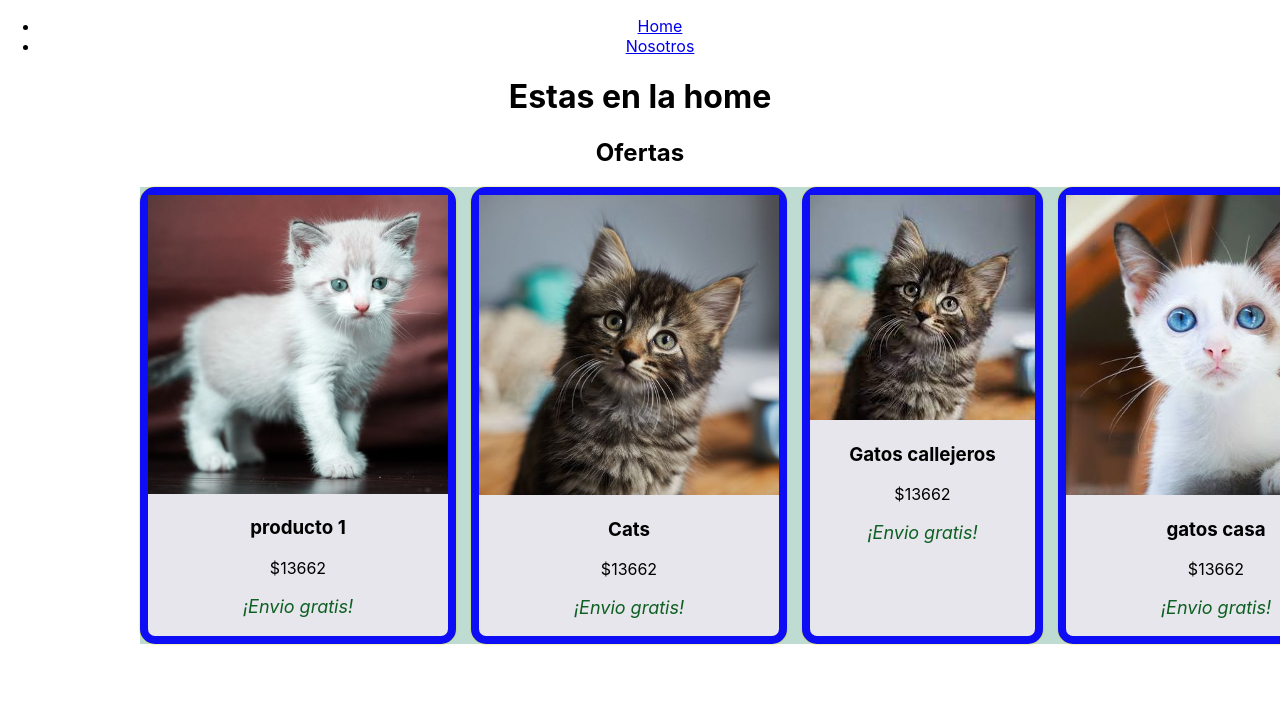
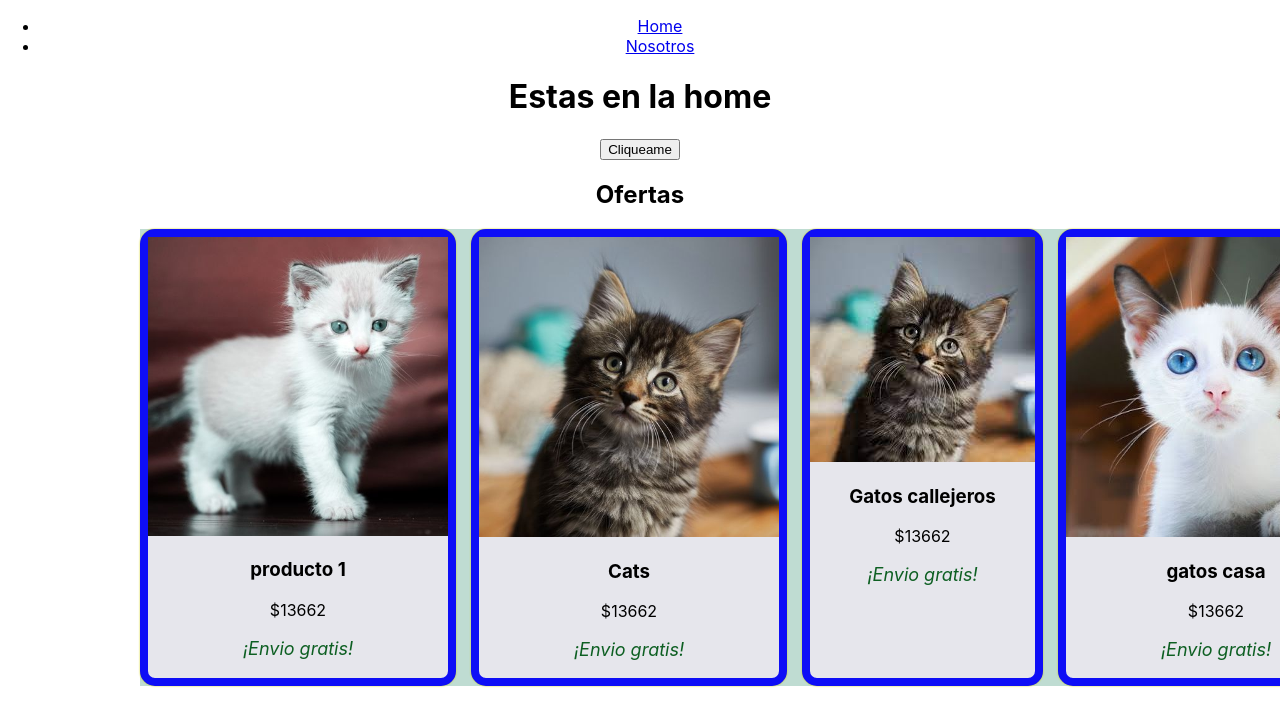
Before and after one commit to Emilianolandi/react-nestor, a React (Create React App) app: page / in a window 1280 px wide. Shown: the top 726 px of the page. Built offline with nearby package versions, Linux system fonts and the light colour scheme.

Commit message:
evento click funciones

```diff
--- /dev/null
+++ b/src/components/EjemploEvento.js
@@ -0,0 +1,12 @@
+export default function EjemploEvento(){
+
+    function Saludar (){
+        alert ("Hola!");
+    }
+
+    return(
+        <button onClick={Saludar}>
+            Cliqueame
+        </button>
+    )
+}
--- a/src/pages/Home.js
+++ b/src/pages/Home.js
@@ -1,10 +1,11 @@
 import CardWrapper from "../components/CardWrapper"
-
+import EjemploEvento from "../components/EjemploEvento"
 export default function Home(){
     return(
             <>
         <h1> Estas en la home
         </h1>
+        <EjemploEvento />
         <CardWrapper
         titulo = {"Ofertas"}
       />
```
